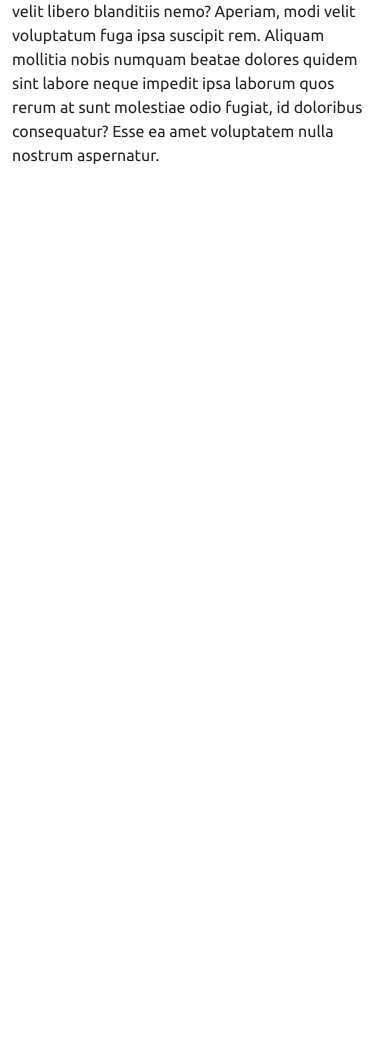
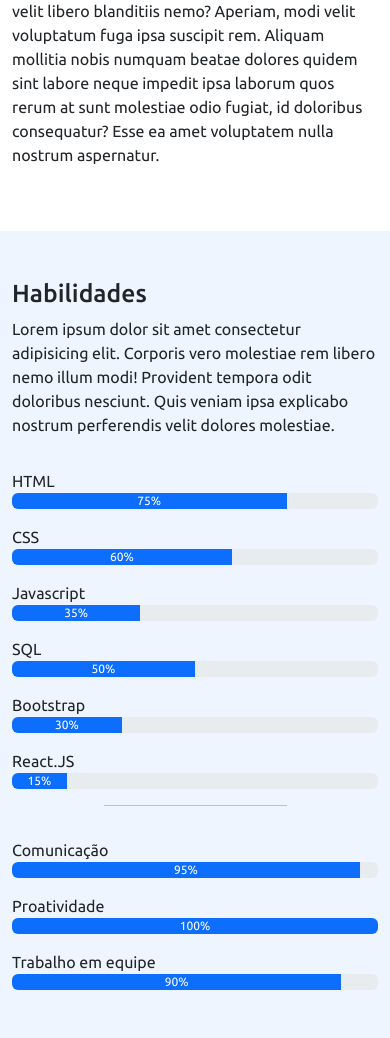
Before and after one commit to AllanPhillip/repositorio_responsivo, a Python web app: template templates/index.html in a window 390 px wide. Shown: the part 3018-4056 px from the top of the page. Before the commit the page ends 3182 px from the top, so only its background shows below. Run offline with Jinja, Linux system fonts and the light colour scheme; the template is opened without the code that fills it, so the values that code supplies are empty; some libraries are stand-ins or nearby versions.

Commit message:
Inclusão das habilidades e menu responsivo

```diff
--- a/static/script.js
+++ b/static/script.js
@@ -4,7 +4,20 @@ const menuMobile = document.querySelector('.menu-mobile')
 const body = document.querySelector('body')
 
 menuMobile.addEventListener('click', () => {
-    menuMobile.classList.contains("bi-list") ? menuMobile.classList.replace("bi-list", "bi-x") : menuMobile.classList.replace("bi-x", "bi-list");
-    body.classList.toggle("menu-nav-active");
+    menuMobile.classList.contains("bi-list") ? menuMobile.classList.replace("bi-list", "bi-x") : menuMobile.classList.replace("bi-x", "bi-list")
+    body.classList.toggle("menu-nav-active")
 
 })
+
+// Fecha o menu quando clicar em elgum item e muda o ícone para list
+
+const navItem = document.querySelectorAll('.nav-item')
+
+navItem.forEach(item =>{
+    item.addEventListener("click", () => {
+        if (body.classList.contains("menu-nav-active")){
+            body.classList.remove("menu-nav-active")
+            menuMobile.classList.replace("bi-x", "bi-list");
+        }
+    })
+})
--- a/static/style.css
+++ b/static/style.css
@@ -191,3 +191,8 @@ i.menu-mobile{
 	background-color: #252C90;
 	border-radius: 5%;
 }
+
+.section-bg{
+	background-color: #EFF5FF;
+
+}
--- a/templates/index.html
+++ b/templates/index.html
@@ -33,7 +33,7 @@
                     <a class="nav-link" href="#sobre"><i class="bi bi-person-circle" aria-hidden="true"></i>Sobre</a>
                 </li>
                 <li class="nav-item">
-                    <a class="nav-link" href="#"><i class="bi bi-list-check" aria-hidden="true"></i>Habilidades</a>
+                    <a class="nav-link" href="#habilidades"><i class="bi bi-list-check" aria-hidden="true"></i>Habilidades</a>
                 </li>
                 <li class="nav-item">
                     <a class="nav-link" href="#"><i class="bi bi-file-earmark" aria-hidden="true" ></i>Currículo</a>
@@ -126,6 +126,71 @@
             </div>
         </section>
 
+        <section class="mt-5 section-bg" id="habilidades">
+            <div class="container pb-5">
+                <h2 class="pt-5">Habilidades</h2>
+                    <p>Lorem ipsum dolor sit amet consectetur adipisicing elit. Corporis vero molestiae rem libero nemo illum modi! Provident tempora odit doloribus nesciunt. Quis veniam ipsa explicabo nostrum perferendis velit dolores molestiae.</p>
+
+                    <div class="row">
+                        <div class="col-md-6">
+                            <p class="mt-3 mb-0">HTML</p>
+                            <div class="progress">
+                                <div class="progress-bar" role="progressbar" aria-label="Example with label" style="width: 75%;" aria-valuenow="75" aria-valuemin="0" aria-valuemax="100">75%</div>
+                                </div>
+                                <p class="mt-3 mb-0">CSS</p>
+                            <div class="progress">
+                                <div class="progress-bar" role="progressbar" aria-label="Example with label" style="width: 60%;" aria-valuenow="60" aria-valuemin="0" aria-valuemax="100">60%</div>
+                                </div>
+                                <p class="mt-3 mb-0">Javascript</p>
+                            <div class="progress">
+                                <div class="progress-bar" role="progressbar" aria-label="Example with label" style="width: 35%;" aria-valuenow="35" aria-valuemin="0" aria-valuemax="100">35%</div>
+                                </div>
+                            <p class="mt-3 mb-0">SQL</p>
+                            <div class="progress">
+                                <div class="progress-bar" role="progressbar" aria-label="Example with label" style="width: 50%;" aria-valuenow="50" aria-valuemin="0" aria-valuemax="100">50%</div>
+                                </div>
+
+                        </div>
+                        <div class="col-md-6">
+                            <p class="mt-3 mb-0">Bootstrap</p>
+                            <div class="progress">
+                                <div class="progress-bar" role="progressbar" aria-label="Example with label" style="width: 30%;" aria-valuenow="30" aria-valuemin="0" aria-valuemax="100">30%</div>
+                                </div>
+                            <p class="mt-3 mb-0">React.JS</p>
+                            <div class="progress">
+                                <div class="progress-bar" role="progressbar" aria-label="Example with label" style="width: 15%;" aria-valuenow="15" aria-valuemin="0" aria-valuemax="100">15%</div>
+                                </div>
+                        </div>
+                    </div>
+
+                    <hr class="w-50 me-auto ms-auto">
+
+                    <div class="row">
+                        <div class="col-md-6">
+                            <p class="mt-3 mb-0">Comunicação</p>
+                            <div class="progress">
+                                <div class="progress-bar" role="progressbar" aria-label="Example with label" style="width: 95%;" aria-valuenow="95" aria-valuemin="0" aria-valuemax="100">95%</div>
+                                </div>
+                            <p class="mt-3 mb-0">Proatividade</p>
+                            <div class="progress">
+                                <div class="progress-bar" role="progressbar" aria-label="Example with label" style="width: 100%;" aria-valuenow="100" aria-valuemin="0" aria-valuemax="100">100%</div>
+                                </div>
+                            <p class="mt-3 mb-0">Trabalho em equipe</p>
+                            <div class="progress">
+                                <div class="progress-bar" role="progressbar" aria-label="Example with label" style="width: 90%;" aria-valuenow="90" aria-valuemin="0" aria-valuemax="100">90%</div>
+                                </div>
+
+                        </div>
+
+                        <div class="col-md-6">
+
+                        </div>
+                    </div>
+            </div>
+
+
+        </section>
+
     </main>
 
 
```
